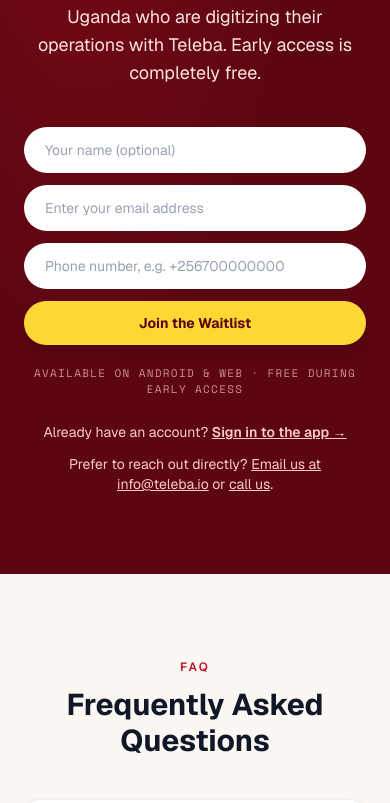
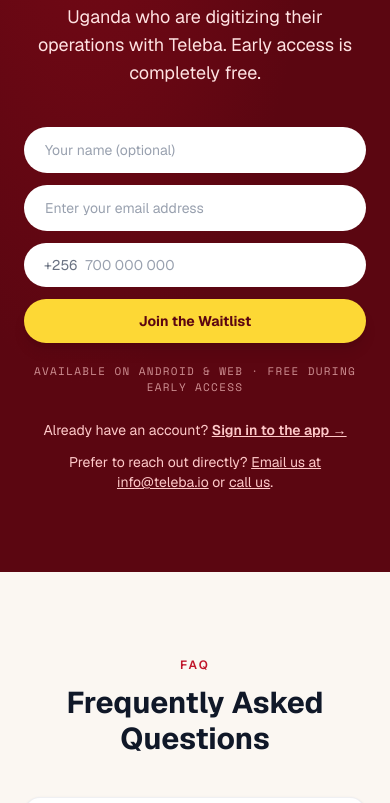
Before and after one commit to Ntsinga/Teleba-Landing-Page, a Next.js app: page / in a window 390 px wide. Shown: the part 8049-8852 px from the top of the page. Built offline with nearby package versions, Linux system fonts and the light colour scheme; no server answers.

Commit message:
Prefill +256 on the waitlist phone field and stack fields until large screens

```diff
--- a/app/components/WaitlistForm.tsx
+++ b/app/components/WaitlistForm.tsx
@@ -3,6 +3,8 @@
 import { useState } from "react";
 
 const API_URL = process.env.NEXT_PUBLIC_API_URL ?? "https://api.zesha.app";
+
+const COUNTRY_PREFIX = "+256";
 
 type FormState =
   | "idle"
@@ -20,7 +22,9 @@
 
   async function handleSubmit(e: React.FormEvent<HTMLFormElement>) {
     e.preventDefault();
-    if (!email.trim() || !phone.trim()) return;
+    const national = phone.replace(/\D/g, "").replace(/^0+/, "");
+    if (!email.trim() || !national) return;
+    const fullPhone = `${COUNTRY_PREFIX}${national}`;
 
     setState("loading");
 
@@ -30,7 +34,7 @@
         headers: { "Content-Type": "application/json" },
         body: JSON.stringify({
           email: email.trim(),
-          phone_number: phone.trim(),
+          phone_number: fullPhone,
           name: name.trim() || undefined,
         }),
       });
@@ -67,7 +71,7 @@
   return (
     <form
       onSubmit={handleSubmit}
-      className="flex flex-col sm:flex-row gap-3 w-full max-w-4xl mx-auto"
+      className="flex flex-col lg:flex-row gap-3 w-full max-w-4xl mx-auto"
     >
       <input
         type="text"
@@ -90,17 +94,23 @@
         }}
         className="flex-1 rounded-full px-5 py-3 text-sm text-gray-900 placeholder-gray-400 bg-white border border-transparent focus:outline-none focus:ring-2 focus:ring-brand-gold"
       />
+      <div className="flex flex-1 items-center rounded-full bg-white pl-5 focus-within:ring-2 focus-within:ring-brand-gold">
+        <span className="text-sm text-gray-500 select-none">
+          {COUNTRY_PREFIX}
+        </span>
         <input
           type="tel"
+          inputMode="tel"
           required
-        placeholder="Phone number, e.g. +256700000000"
+          placeholder="700 000 000"
           value={phone}
           onChange={(e) => {
             setPhone(e.target.value);
             if (state !== "idle") setState("idle");
           }}
-        className="flex-1 rounded-full px-5 py-3 text-sm text-gray-900 placeholder-gray-400 bg-white border border-transparent focus:outline-none focus:ring-2 focus:ring-brand-gold"
+          className="min-w-0 flex-1 rounded-full bg-transparent py-3 pl-2 pr-5 text-sm text-gray-900 placeholder-gray-400 focus:outline-none"
         />
+      </div>
       <button
         type="submit"
         disabled={state === "loading"}
@@ -115,7 +125,7 @@
       )}
       {state === "invalid" && (
         <p className="w-full text-center text-xs text-red-200 -mt-1">
-          Please check your email and phone number (e.g. +256700000000).
+          Please check your email and phone number.
         </p>
       )}
       {state === "error" && (
```
Lines whose indentation alone changed are shown as unchanged.
